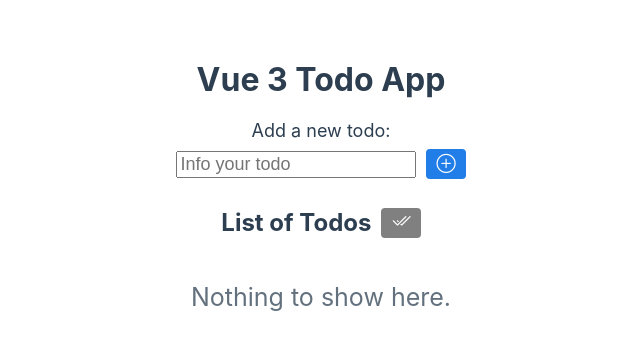
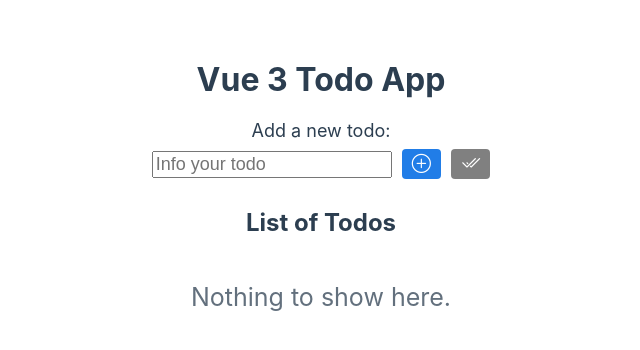
Before and after one commit to italoknd/vue-composition-api, a Vue app in the folder todo-app-with-vue3/: page / in a window 1280 px wide. Shown: the top 350 px of the page, without its empty margins (319-959 px from the left). Built offline with nearby package versions, Linux system fonts and the light colour scheme.

Commit message:
HOTFIX toggle all btn

```diff
--- a/todo-app-with-vue3/src/App.vue
+++ b/todo-app-with-vue3/src/App.vue
@@ -1,13 +1,14 @@
 <template id="app">
   <div class="form">
     <h1>Vue 3 Todo App</h1>
-    <form @submit.prevent="addNewTodo">
+    <form>
       <label>Add a new todo:</label><br />
       <input v-model="newTodo" type="text" placeholder="Info your todo" />
-      <button title="Add todo" class="bi bi-plus-circle add-todo"></button>
-    </form>
-    <div class="inline">
-      <h2>List of Todos</h2>
+      <button
+        title="Add todo"
+        class="bi bi-plus-circle add-todo"
+        @click.prevent="addNewTodo"
+      ></button>
       <button
         :title="
           !hasItem
@@ -19,6 +20,9 @@
         :disabled="!hasItem"
         :class="!hasItem ? 'disabled-btn' : ''"
       ></button>
+    </form>
+    <div class="inline">
+      <h2>List of Todos</h2>
     </div>
     <div class="row" v-for="(todo, index) in todos" :key="todo">
       <p class="list-items" :class="{ done: todo.done }">
```
